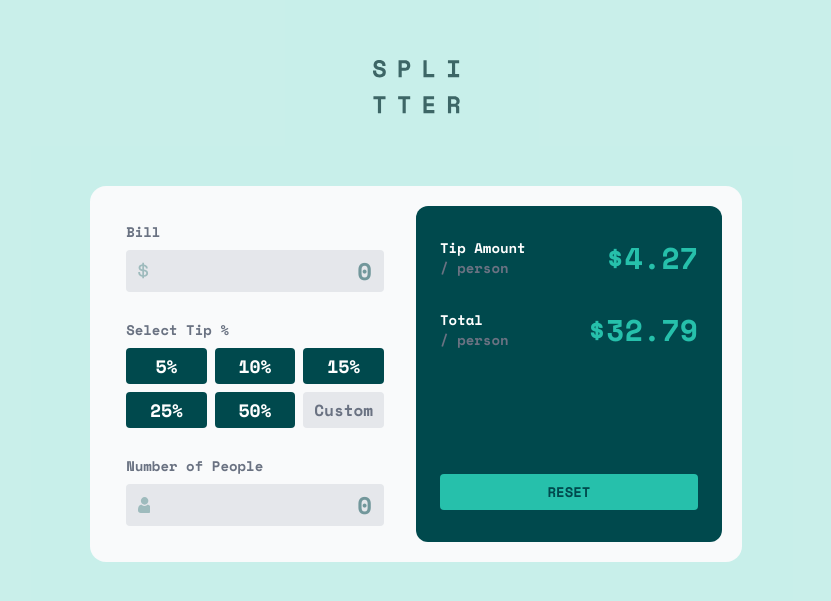
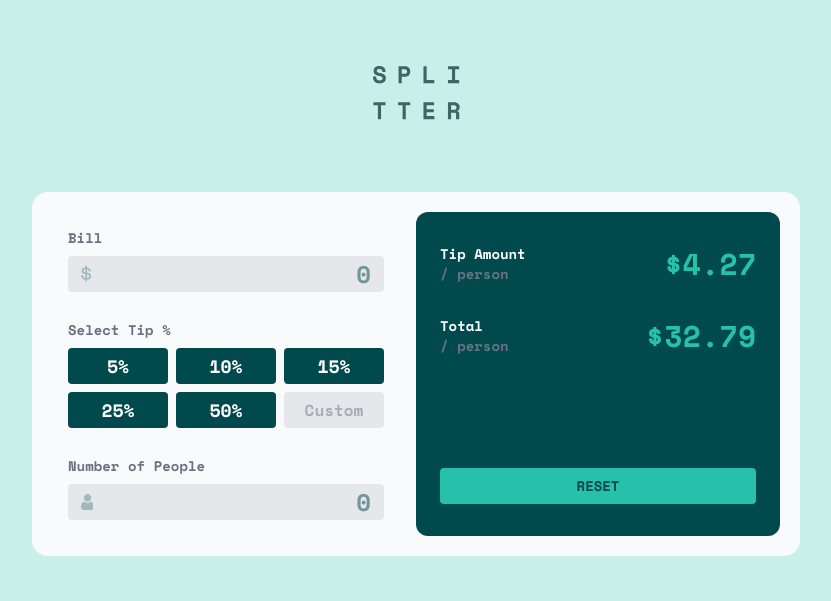
Before and after one commit to AIY7788/tip-calculator-app-main, a React (Vite) app: page / in a window 1280 px wide. Shown: the part 109-710 px from the top of the page, without its empty margins (224-1055 px from the left). Built offline with nearby package versions, Linux system fonts and the light colour scheme.

Commit message:
Add focus state for inputs

```diff
--- a/src/components/FormInputs.tsx
+++ b/src/components/FormInputs.tsx
@@ -7,14 +7,14 @@ export const BillInput = () => {
   return (
     <div>
       <label htmlFor="bill">Bill</label>
-      <div className="flex items-center bg-gray-200 px-3 mt-2 rounded-sm">
+      <div className="flex items-center bg-gray-200 px-3 mt-2 rounded-sm border border-transparent focus-within:bg-primary/10 focus-within:ring-1 focus-within:ring-primary transition duration-300">
         <IconDollar />
         <input
           type="number"
           name="bill"
           id="bill"
           placeholder="0"
-          className="w-full text-green-900 text-input text-end outline-none py-1 appearance-none"
+          className="w-full text-green-900 text-input text-end outline-none appearance-none"
         />
       </div>
     </div>
@@ -33,23 +33,23 @@ export const SelectTip = () => {
               name="tip_selection"
               id={"tip_" + t}
               value={Number(t)}
-              className="peer hidden"
+              className="peer/tip hidden"
             />
 
             <label
               htmlFor={"tip_" + t}
-              className="text-center w-full rounded-sm px-2 py-1 peer-checked:bg-primary peer-checked:text-green-900 bg-green-900 text-white hover:bg-primary-hover transition-colors duration-300 cursor-pointer md:text-lg"
+              className="text-center w-full rounded-sm px-2 py-1 peer-checked/tip:bg-primary peer-checked/tip:text-green-900 bg-green-900 text-white hover:bg-primary-hover transition-colors duration-300 cursor-pointer md:text-lg"
             >
               {t === "Custom" ? t : `${t}%`}
             </label>
           </div>
         ))}
-        <button
-          type="button"
-          className="bg-gray-200 rounded-sm cursor-pointer md:text-base"
-        >
-          Custom
-        </button>
+        <input
+          type="number"
+          name="custom"
+          placeholder="Custom"
+          className="bg-gray-200 text-end px-2 rounded-sm cursor-pointer md:text-base outline-none focus:placeholder:text-transparent placeholder:text-center border border-transparent focus-within:bg-primary/10 focus-within:ring-1 focus-within:ring-primary transition duration-300"
+        />
       </div>
     </div>
   );
@@ -59,14 +59,14 @@ export const NumPeopleInput = () => {
   return (
     <div>
       <label htmlFor="num_people">Number of People</label>
-      <div className="flex items-center bg-gray-200 px-3 mt-2 rounded-sm">
+      <div className="flex items-center bg-gray-200 px-3 mt-2 rounded-sm border border-transparent focus-within:bg-primary/10 focus-within:ring-1 focus-within:ring-primary transition duration-300">
         <IconPerson />
         <input
           type="number"
           name="num_people"
           id="num_people"
           placeholder="0"
-          className="w-full text-green-900 text-input text-end outline-none py-1 appearance-none"
+          className="w-full text-green-900 text-input text-end outline-none appearance-none"
         />
       </div>
     </div>
```
